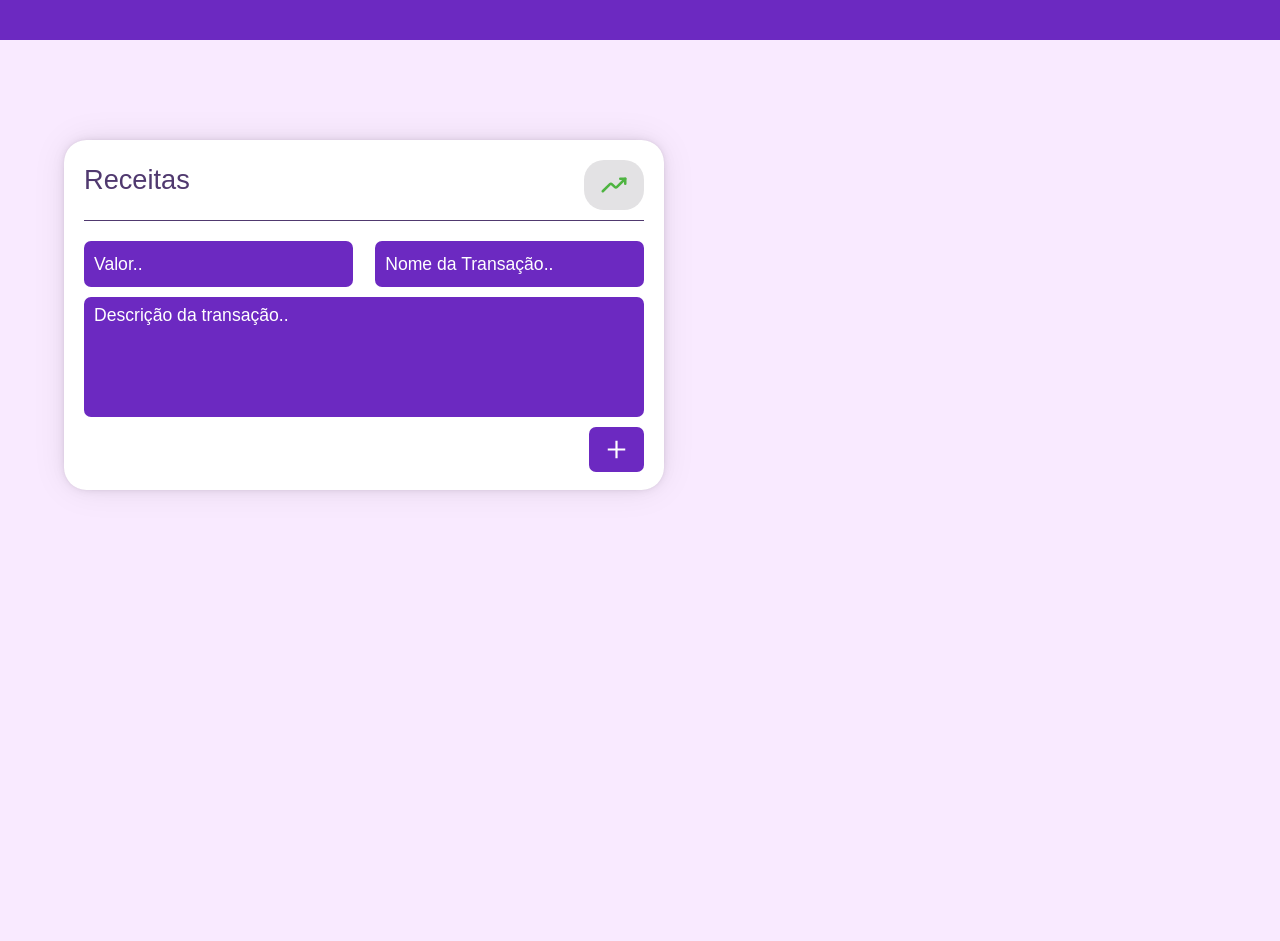
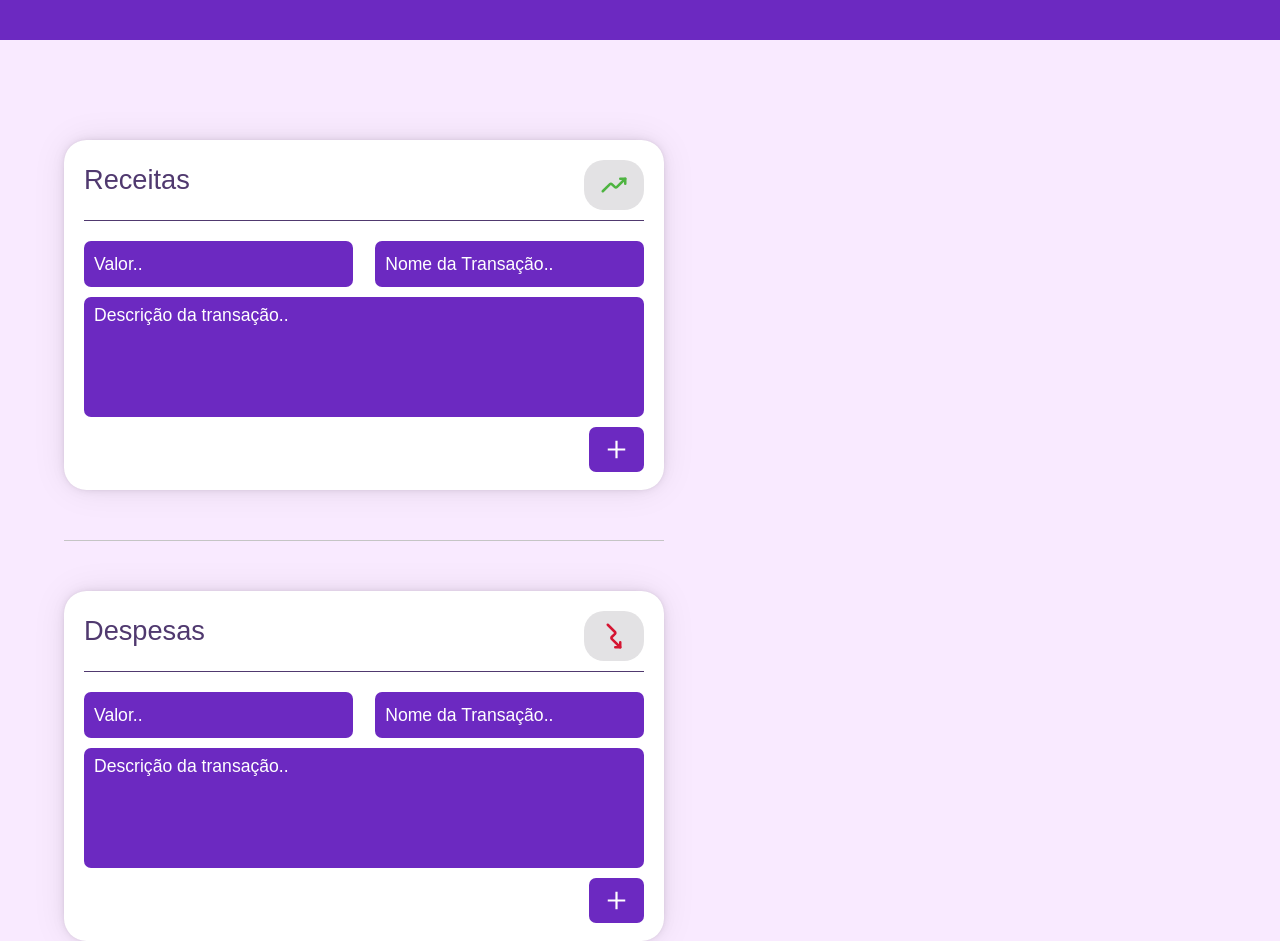
Before and after one commit to OBitencourt/vault, a Next.js app: page / in a window 1280 px wide. Shown: the top 941 px of the page. Before the commit the page ends 800 px from the top, so only its background shows below. Built offline with nearby package versions, Linux system fonts and the light colour scheme; a web font is replaced by a local one.

Commit message:
feat-refactor: adding expense transaction box + refactor of transaction boxes

```diff
--- a/app/page.tsx
+++ b/app/page.tsx
@@ -12,7 +12,16 @@ const Home = () => {
         maxWidth='lg'
         sx={{paddingTop: '100px'}}
       >
-        <TransactionBox />
+        <TransactionBox title='Receitas' upOrDown='up-trend-icon.svg'/>
+
+        <div style={{
+          height: '1px',
+          width: '600px',
+          backgroundColor: '#C5C5C5',
+          margin: '50px 0 50px 0'
+        }}></div>
+
+        <TransactionBox title='Despesas' upOrDown='down-trend-icon.svg' />
       </Container>
     </>
   )
--- a/components/TransactionBox/index.tsx
+++ b/components/TransactionBox/index.tsx
@@ -1,15 +1,17 @@
 import Image from "next/image"
 import { AddButton, Box, InputsWrapper, MainTitle, StyledInput, StyledTextField } from "./style"
 
+
 const TransactionBox = ({
-
+    title,
+    upOrDown
 }) => {
 
     return (
         <>
             <Box>
                 <MainTitle>
-                    Receitas
+                    {title}
                     <div
                         style={{
                             borderRadius: '20px',
@@ -18,7 +20,7 @@ const TransactionBox = ({
                         }}
                     >
                         <Image
-                            src='/images/up-trend-icon.svg'
+                            src={`/images/${upOrDown}`}
                             alt="up-tend"
                             height={30}
                             width={30}
--- a/components/TransactionBox/style.ts
+++ b/components/TransactionBox/style.ts
@@ -69,6 +69,7 @@ export const StyledTextField = styled.textarea`
     font-family: var(--font-koho);
     font-size: 1.1em;
     margin-top: 10px;
+    color: white;
     &::placeholder {
         color: white;
     }
@@ -84,4 +85,9 @@ export const AddButton = styled.button`
     padding: 5px 10px;
     align-self: flex-end;
     margin-top: 10px;
+    transition: all 100ms ease-in-out;
+
+    &:hover {
+        filter: brightness(1.15);
+    }
 `
```
